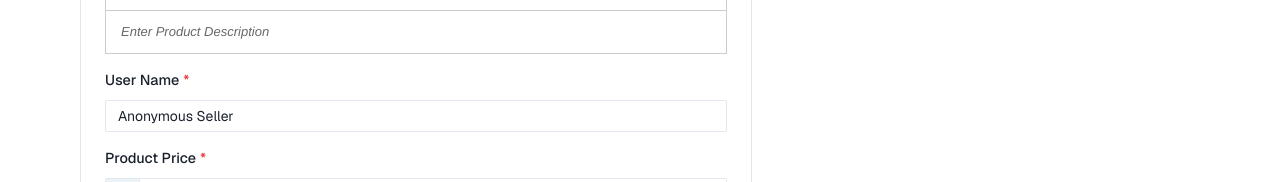
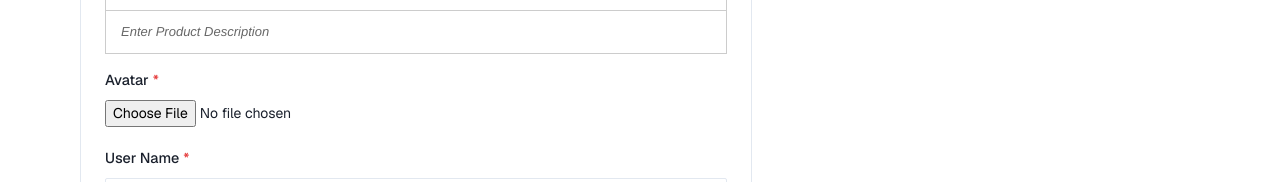
Before and after one commit to addi1402/bloom, a Next.js app: page /form/add in a window 1280 px wide. Shown: the part 304-486 px from the top of the page. Built offline with nearby package versions, Linux system fonts and the light colour scheme; no server answers.

Commit message:
Add Avatar Upload Option

```diff
--- a/src/components/Form/Form.jsx
+++ b/src/components/Form/Form.jsx
@@ -14,6 +14,7 @@ import { useParams, useRouter } from "next/navigation";
 import { useDispatch, useSelector } from "react-redux";
 import { addProduct, editProduct } from "@/redux/slices/productSlice";
 import Quill from "./Quill";
+import Image from "next/image";
 
 export default function Form() {
   // Params
@@ -36,6 +37,10 @@ export default function Form() {
   const [username, setUsername] = useState(p ? p.name : "Anonymous Seller");
   const [prodPrice, setProdPrice] = useState(p ? p.productPrice : "");
 
+  // Avatars
+  const [avatar, setAvatar] = useState(p ? p.avatar : "");
+  const [avatarFile, setAvatarFile] = useState(null);
+
   // Handle product add/update
   function handleSubmit() {
     if (!prodName || !prodDescription || !username || !prodPrice) {
@@ -44,7 +49,7 @@ export default function Form() {
     }
     const newProd = {
       productName: prodName,
-      avatar: "",
+      avatar: avatar,
       description: prodDescription,
       name: username,
       productPrice: prodPrice,
@@ -61,6 +66,19 @@ export default function Form() {
     }
 
     router.push("/");
+  }
+
+  // Handle file input change
+  function handleFileChange(e) {
+    const file = e.target.files[0];
+    if (file) {
+      const reader = new FileReader();
+      reader.onloadend = () => {
+        setAvatar(reader.result);
+        setAvatarFile(file);
+      };
+      reader.readAsDataURL(file);
+    }
   }
 
   return (
@@ -82,7 +100,33 @@ export default function Form() {
 
         <div>
           <FormLabel fontSize="0.9rem">Product Description</FormLabel>
-          <Quill prodDescription={prodDescription} setProdDescription={setProdDescription}/>
+          <Quill
+            prodDescription={prodDescription}
+            setProdDescription={setProdDescription}
+          />
+        </div>
+
+        <div>
+          <FormLabel fontSize="0.9rem">Avatar</FormLabel>
+          <Input
+            type="file"
+            size="sm"
+            border="none"
+            padding="0"
+            accept="image/*"
+            onChange={handleFileChange}
+          />
+          {avatar && (
+            <Box mt={2}>
+              <Image
+                src={avatar}
+                width="100"
+                height="100"
+                alt="Avatar Preview"
+                style={{ width: "100px", height: "100px", objectFit: "cover" }}
+              />
+            </Box>
+          )}
         </div>
 
         <div>
--- a/src/components/ProductPage/Product.jsx
+++ b/src/components/ProductPage/Product.jsx
@@ -93,7 +93,9 @@ export default function Product() {
           <div className="flex flex-col gap-1">
             <p className="font-bold text-md">Price:</p>
             <h3 className="text-3xl font-extrabold">
-              ${item?.productPrice ?? "N/A"}
+              {isNaN(Number(item?.productPrice)) || item?.productPrice === ""
+                ? "N/A"
+                : `$${Number(item.productPrice)}`}
             </h3>
           </div>
           <div className="flex gap-2">
```
Also changed, not shown: src/components/Main/List/ProductCard.jsx (+5 -2 lines).
